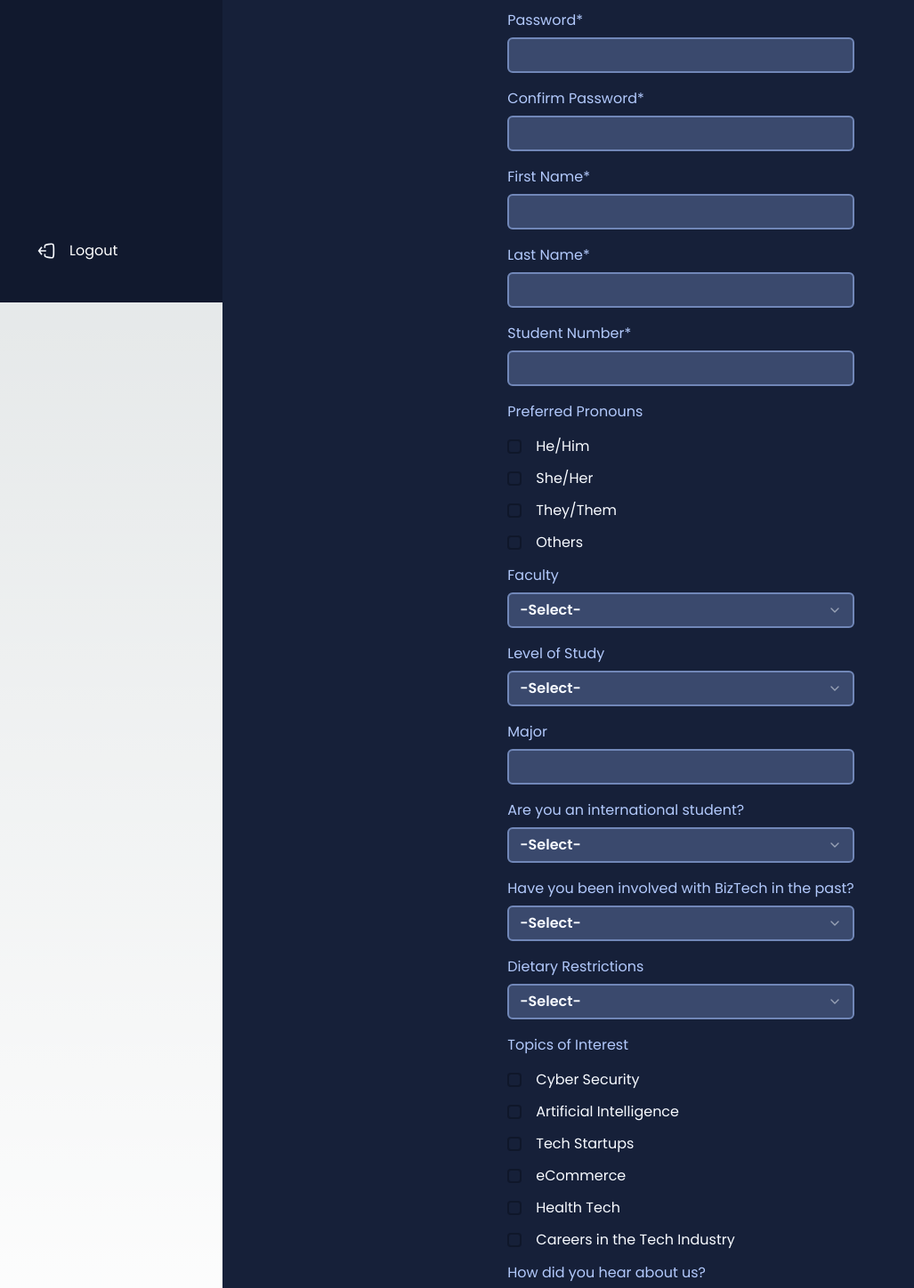
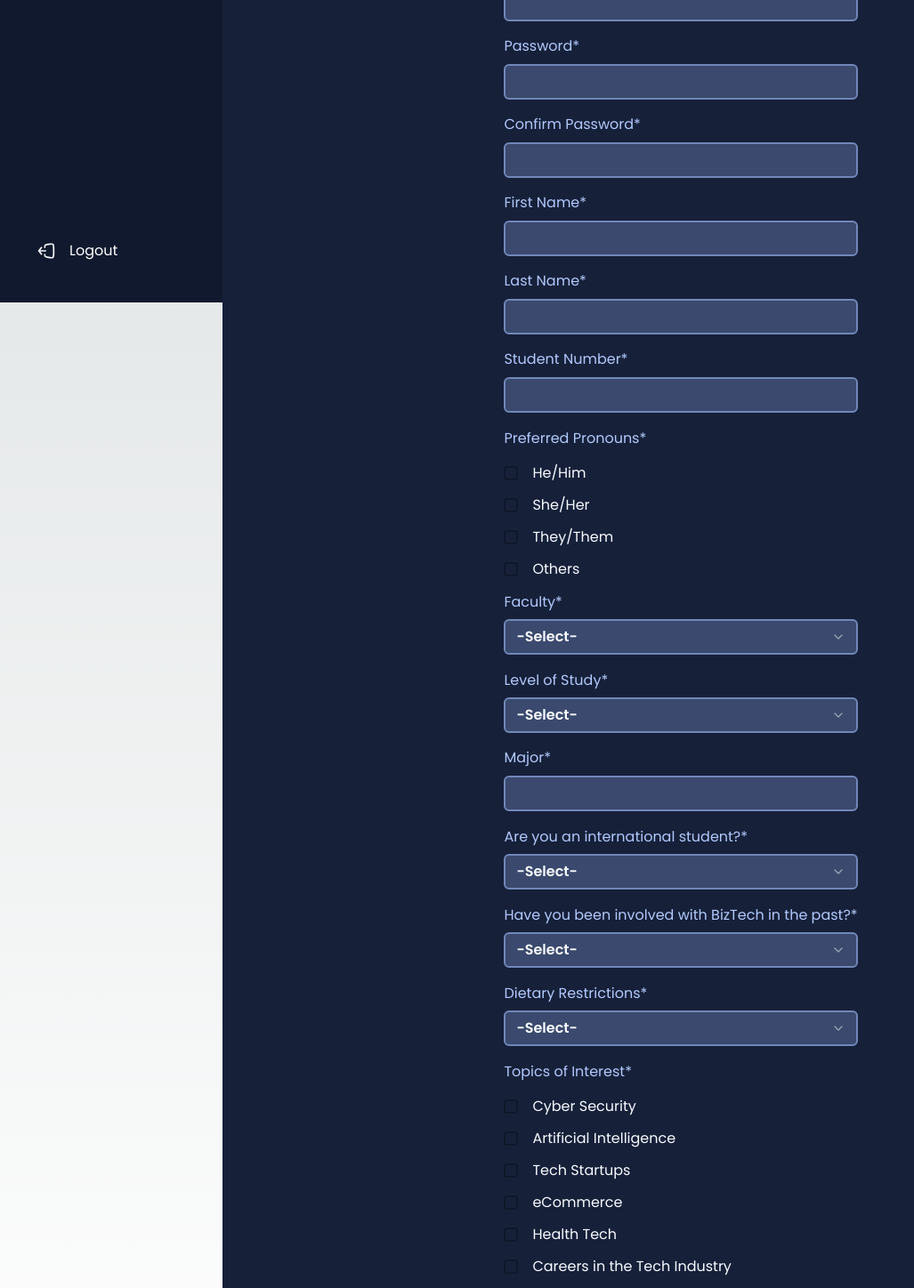
Before and after one commit to ubc-biztech/bt-web-v2, a Next.js app: page /signup in a window 1280 px wide. Shown: the part 460-1908 px from the top of the page at 89% size, without its empty margins (0-1027 px from the left). Built offline with nearby package versions, Linux system fonts and the light colour scheme.

Commit message:
finished create-account-page

```diff
--- a/src/components/SignupForm/FormInput.tsx
+++ b/src/components/SignupForm/FormInput.tsx
@@ -55,8 +55,8 @@ interface FormSelectProps {
 
 export const FormInput = React.forwardRef<HTMLInputElement, FormInputProps>(
     ({ className, type, title, field, ...props }, ref) => (
-        <FormItem className="w-full">
-            <FormLabel className="text-baby-blue font-poppins">
+        <FormItem className="w-full font-poppins">
+            <FormLabel className="text-baby-blue">
                 {title}
             </FormLabel>
             <FormControl>
@@ -67,7 +67,6 @@ export const FormInput = React.forwardRef<HTMLInputElement, FormInputProps>(
                         "focus:ring-0 focus:ring-offset-0 focus:outline-none focus:shadow-none",
                         "focus-visible:ring-0 focus-visible:ring-offset-0 focus-visible:outline-none focus-visible:shadow-none",
                         "focus:border-biztech-green focus:border-opacity-50",
-                        "!ring-0 !ring-offset-0 !shadow-none",
                         "transition-colors duration-200",
                         className
                     )}
@@ -158,29 +157,27 @@ export const FormSelect = React.forwardRef<HTMLDivElement, FormSelectProps>(
                     <FormLabel className="text-baby-blue font-poppins">{title}</FormLabel>
                     <FormControl className={cn(
                         "bg-signup-input-bg border-2 border-signup-input-border mt-2",
+                        "text-white-blue",
+                        "transition-colors duration-200",
+                        "focus:border-biztech-green focus:border-opacity-50",
                         "focus:ring-0 focus:ring-offset-0 focus:outline-none focus:shadow-none",
-                        "focus-visible:ring-0 focus-visible:ring-offset-0 focus-visible:outline-none focus-visible:shadow-none",
-                        "focus:border-biztech-green focus:border-opacity-50 text-white-blue",
-                        "!ring-0 !ring-offset-0 !shadow-none",
-                        "transition-colors duration-200",
                     )}>
                         <SelectTrigger ref={ref} {...field}>
                             <SelectValue placeholder="-Select-" />
                         </SelectTrigger>
                     </FormControl>
                     <SelectContent>
-                {items.map((item) =>
+                        {items.map((item) => (
                             <SelectItem key={item.value} value={item.value}>
                                 {item.label}
                             </SelectItem>
-                    )
-                }
+                        ))}
                     </SelectContent>
                 </Select>
-               <FormMessage/>
+                <FormMessage />
             </FormItem>
         );
     }
 );
 
-FormSelect.displayName = "FormSelect";
+FormSelect.displayName = 'FormSelect';
--- a/src/components/SignupForm/SignUpForm.tsx
+++ b/src/components/SignupForm/SignUpForm.tsx
@@ -5,6 +5,7 @@ import { useForm } from "react-hook-form"
 import { Schema, z } from 'zod';
 import { zodResolver } from '@hookform/resolvers/zod';
 import Image from "next/image";
+import { useRouter } from 'next/router';
 
 import { FormInput, FormRadio, FormMultiSelect, FormSelect } from './FormInput'
 import backArrowSvg from '../../../public/assets/icons/back_icon.svg';
@@ -106,35 +107,40 @@ const schema = z.object({
 type FormSchema = z.infer<typeof schema>;
 
 export default function SignUp() {
+    const router = useRouter();
+
+    const returnLogin = () => {
+        router.push('/login')
+    }
+
     const form = useForm<FormSchema>({
         resolver: zodResolver(schema),
         mode: "onBlur"
     })
 
-    const onSubmit = async (data: FormSchema) => {
+    const submitForm = async (data: FormSchema) => {
         console.log('onsubmit called')
         try {
             //TODO : Currently just printing
           console.log(data);
         } catch (error) {
           console.error("Form submission error:", error);
-          // Handle error (e.g., show error message to user)
         }
       };
 
     return (
-        <main className="bg-primary-color min-h-screen">
-            <div className="flex flex-col items-center mb-12 pt-6">
+        <main className="bg-primary-color min-h-screen px-4 py-6">
+            <div className="flex flex-col items-center mb-12 pt-6 w-10/ text-center">
                 <h3 className="text-white-blue pb-3">Create your Account</h3>
-                <p className="text-white-blue pb-5">Create an account to sign up for our events and become a BizTech member.</p>
+                <p className="text-white-blue pb-5 px-4 text-sm sm:text-md">Create an account to sign up for our events and become a BizTech member.</p>
                 <span className="flex flex-row items-center">
-                    <button className="text-biztech-green underline pr-1">Back to Login Page</button>
+                    <button className="text-biztech-green underline pr-1" onClick={returnLogin}>Back to Login Page</button>
                     <Image src={backArrowSvg} alt="Back Arrow"/>
                 </span>
             </div>
 
             <Form {...form}>
-            <form className="flex flex-col items-center gap-4 w-fit mx-auto" onSubmit={form.handleSubmit(onSubmit)}>
+            <form className="flex flex-col items-center gap-4 w-fit mx-auto" onSubmit={form.handleSubmit(submitForm)}>
                 <FormField
                     control={form.control}
                     name="educationLevel"
@@ -194,7 +200,7 @@ export default function SignUp() {
                     render={({ field }) => (
                         <FormMultiSelect
                             items={Object.entries(Pronouns).map(([key, value]) => ({ value, label: value }))}
-                            title="Preferred Pronouns"
+                            title="Preferred Pronouns*"
                             field={field}/>
                     )}
                 />
@@ -204,7 +210,7 @@ export default function SignUp() {
                     render={({field}) => (
                         <FormSelect
                             items={Object.entries(Faculty).map(([key, value]) => ({ value, label: value }))}
-                            title="Faculty"
+                            title="Faculty*"
                             field={field} />
                     )}/>
                 <FormField
@@ -213,14 +219,14 @@ export default function SignUp() {
                     render={({field}) => (
                         <FormSelect
                             items={Object.entries(LevelOfStudy).map(([key, value]) => ({ value, label: value }))}
-                            title="Level of Study"
+                            title="Level of Study*"
                             field={field} />
                     )}/>
                 <FormField
                     control={form.control}
                     name="major"
                     render={({ field }) => (
-                        <FormInput type='text' title='Major' field={field}/>
+                        <FormInput type='text' title='Major*' field={field}/>
                     )}
                 />
                 <FormField
@@ -232,7 +238,7 @@ export default function SignUp() {
                                 { value: 'true', label: "Yes" },
                                 { value: 'false', label: "No" },
                             ]}
-                            title="Are you an international student?"
+                            title="Are you an international student?*"
                             field={field}
                         />
                     )}
@@ -246,7 +252,7 @@ export default function SignUp() {
                                 { value: "true", label: "Yes" },
                                 { value: "false", label: "No" },
                             ]}
-                            title="Have you been involved with BizTech in the past?"
+                            title="Have you been involved with BizTech in the past?*"
                             field={field}
                         />
                     )}
@@ -257,7 +263,7 @@ export default function SignUp() {
                     render={({ field }) => (
                         <FormSelect
                             items={Object.entries(dietaryRestrictions).map(([key, value]) => ({ value, label: value }))}
-                            title="Dietary Restrictions"
+                            title="Dietary Restrictions*"
                             field={field}
                         />
                     )}/>
@@ -267,7 +273,7 @@ export default function SignUp() {
                     render={({ field }) => (
                         <FormMultiSelect
                             items={Object.entries(TopicsOfInterest).map(([key, value]) => ({ value, label: value }))}
-                            title="Topics of Interest"
+                            title="Topics of Interest*"
                             field={field}
                         />
                     )}/>
@@ -277,7 +283,7 @@ export default function SignUp() {
                     render={({ field }) => (
                         <FormSelect
                             items={Object.entries(HowDidYouHearAboutUs).map(([key, value]) => ({ value, label: value }))}
-                            title="How did you hear about us?"
+                            title="How did you hear about us*?"
                             field={field}
                         />
                     )}/>
--- a/src/components/SignupForm/SingleSelectInput.tsx
+++ /dev/null
@@ -1,63 +0,0 @@
-import * as React from "react";
-
-import { cn } from "@/lib/utils";
-import { LucideIcon } from "lucide-react";
-
-import { Label } from '../ui/label'
-import { RadioGroup, RadioGroupItem} from '../ui/radio-group'
-import { Form, FormItem, FormLabel, FormControl, FormMessage } from '../ui/form'
-
-export interface InputProps extends React.InputHTMLAttributes<HTMLInputElement> {
-    dropdown?: boolean;
-    field: {
-        onChange: (value: any) => void;
-        value: any;
-    };
-}
-
-const SingleSelectInput = React.forwardRef<HTMLInputElement, InputProps>(
-    ({ className, type, title, field, ...props }, ref) => {
-        return (
-            <div className="text-baby-blue font-poppins text-sm w-11/12 mb-7">
-                <FormItem className="space-y-3">
-                    <FormLabel>Notify me about...</FormLabel>
-                    <FormControl>
-                        <RadioGroup
-                            onValueChange={field.onChange}
-                            defaultValue={field.value}
-                            className="flex flex-col space-y-1"
-                        >
-                            <FormItem className="flex items-center space-x-3 space-y-0">
-                                <FormControl>
-                                    <RadioGroupItem value="all" />
-                                </FormControl>
-                                <FormLabel className="font-normal">
-                                    All new messages
-                                </FormLabel>
-                            </FormItem>
-                            <FormItem className="flex items-center space-x-3 space-y-0">
-                                <FormControl>
-                                    <RadioGroupItem value="mentions" />
-                                </FormControl>
-                                <FormLabel className="font-normal">
-                                    Direct messages and mentions
-                                </FormLabel>
-                            </FormItem>
-                            <FormItem className="flex items-center space-x-3 space-y-0">
-                                <FormControl>
-                                    <RadioGroupItem value="none" />
-                                </FormControl>
-                                <FormLabel className="font-normal">Nothing</FormLabel>
-                            </FormItem>
-                        </RadioGroup>
-                    </FormControl>
-                    <FormMessage />
-                </FormItem>
-            </div>
-        );
-    }
-);
-
-SingleSelectInput.displayName = "SingleSelectInput";
-
-export default SingleSelectInput;
```
Also changed, not shown: src/components/SignupForm/FormComponents.tsx (deleted, +0 -37 lines). Lines whose indentation alone changed are shown as unchanged.
